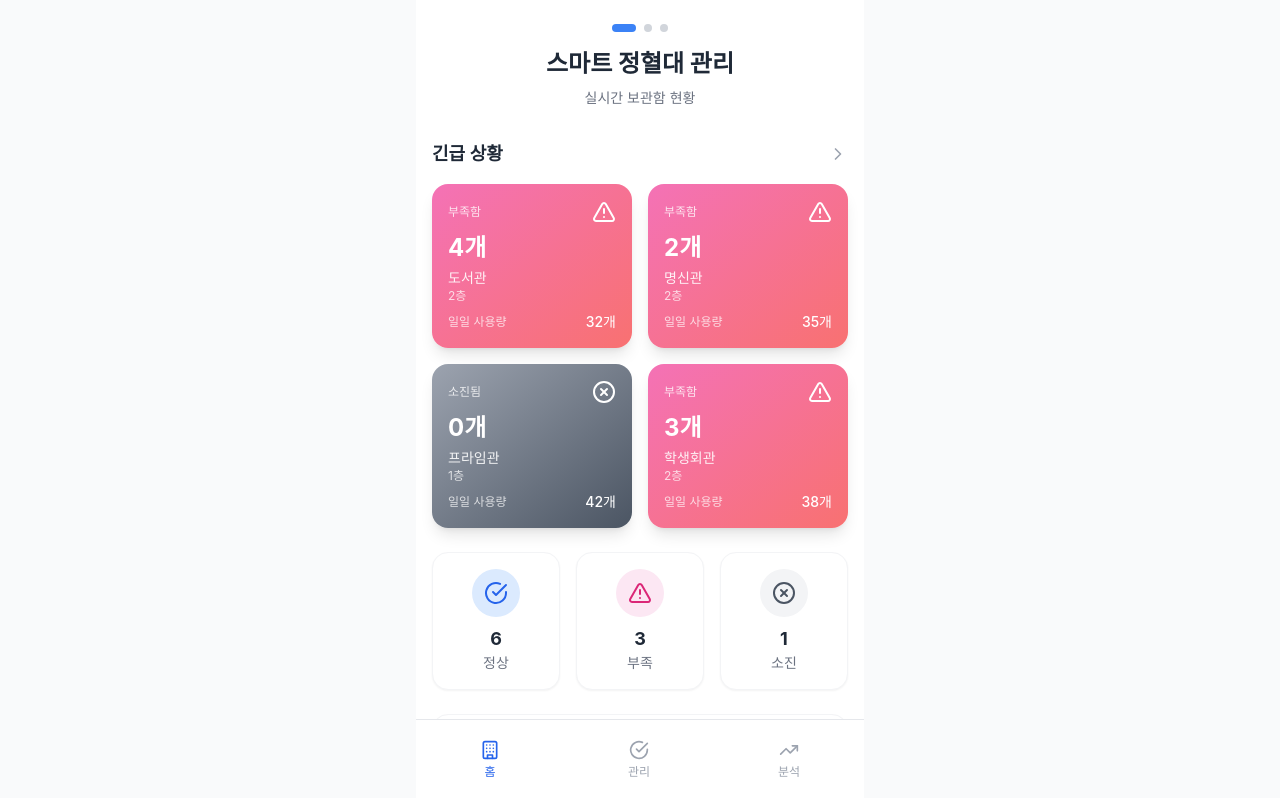
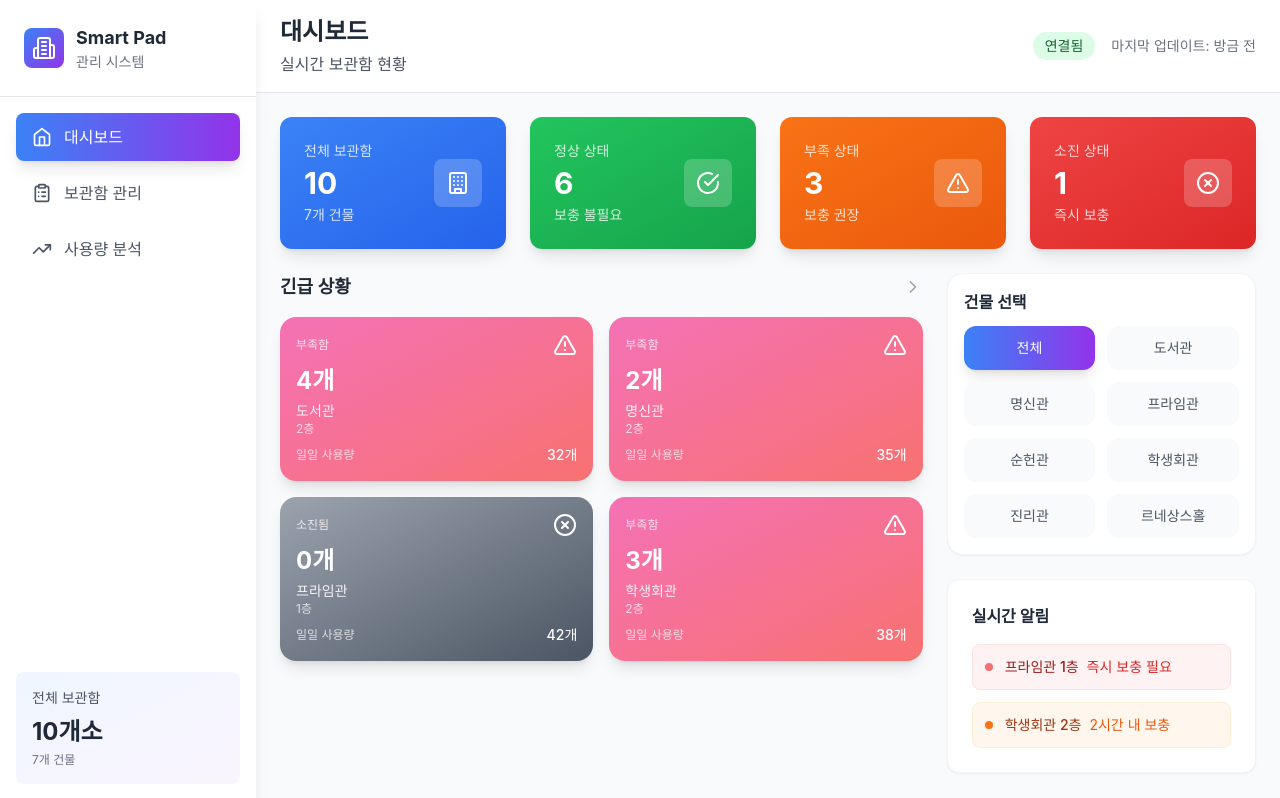
Before and after one commit to meit25/front, a React (Create React App) app in the folder smart-pad-dashboard/: page / in a window 1280 px wide. Shown: the top 798 px of the page. Built offline with nearby package versions, Linux system fonts and the light colour scheme.

Commit message:
ui 웹처럼 수정
front 수정

```diff
--- a/smart-pad-dashboard/src/App.js
+++ b/smart-pad-dashboard/src/App.js
@@ -1,10 +1,10 @@
 import React, { useState } from 'react';
-import { Navigation } from './components/layout';
+import { Sidebar } from './components/layout';
 import { HomePage, ManagePage, AnalysisPage } from './components/pages';
 import { useStorageData } from './hooks';
 
 const App = () => {
-  const [currentPage, setCurrentPage] = useState(1);
+  const [currentPage, setCurrentPage] = useState('dashboard');
   const [selectedBuilding, setSelectedBuilding] = useState('all');
   const { storageData } = useStorageData();
 
@@ -12,45 +12,69 @@ const App = () => {
     ? storageData
     : storageData.filter(item => item.building === selectedBuilding);
 
+  const renderContent = () => {
+    switch(currentPage) {
+      case 'dashboard':
         return (
-    <div className="min-h-screen bg-gray-50">
-      <div className="max-w-md mx-auto bg-white min-h-screen">
-        {/* 페이지 인디케이터 */}
-        <div className="flex justify-center pt-6 pb-4">
-          <div className="flex gap-2">
-            {[1, 2, 3].map((page) => (
-              <button
-                key={page}
-                onClick={() => setCurrentPage(page)}
-                className={`w-2 h-2 rounded-full transition-all ${
-                  currentPage === page ? 'bg-blue-500 w-6' : 'bg-gray-300'
-                }`}
-              />
-            ))}
-          </div>
-        </div>
-
-        {/* 컨텐츠 */}
-        <div className="px-4 pb-20">
-          {currentPage === 1 && (
           <HomePage
             storageData={storageData}
             filteredData={filteredData}
             selectedBuilding={selectedBuilding}
             setSelectedBuilding={setSelectedBuilding}
           />
-          )}
-          {currentPage === 2 && (
+        );
+      case 'manage':
+        return (
           <ManagePage
             filteredData={filteredData}
             selectedBuilding={selectedBuilding}
+            setSelectedBuilding={setSelectedBuilding}
           />
-          )}
-          {currentPage === 3 && <AnalysisPage />}
+        );
+      case 'analysis':
+        return <AnalysisPage />;
+      default:
+        return <HomePage />;
+    }
+  };
+
+  return (
+    <div className="flex min-h-screen bg-gray-50">
+      {/* 사이드바 */}
+      <Sidebar currentPage={currentPage} setCurrentPage={setCurrentPage} />
+
+      {/* 메인 컨텐츠 */}
+      <div className="flex-1 ml-64">
+        {/* 상단 헤더 */}
+        <header className="bg-white border-b border-gray-200 px-6 py-4">
+          <div className="flex items-center justify-between">
+            <div>
+              <h1 className="text-2xl font-bold text-gray-800">
+                {currentPage === 'dashboard' ? '대시보드' :
+                 currentPage === 'manage' ? '보관함 관리' :
+                 currentPage === 'analysis' ? '사용량 분석' : '대시보드'}
+              </h1>
+              <p className="text-gray-600 mt-1">
+                {currentPage === 'dashboard' ? '실시간 보관함 현황' :
+                 currentPage === 'manage' ? '보관함 상세 정보 및 관리' :
+                 currentPage === 'analysis' ? '데이터 분석 및 통계' : ''}
+              </p>
             </div>
+            <div className="flex items-center gap-4">
+              <div className="bg-green-100 text-green-800 px-3 py-1 rounded-full text-sm font-medium">
+                연결됨
+              </div>
+              <div className="text-sm text-gray-500">
+                마지막 업데이트: 방금 전
+              </div>
+            </div>
+          </div>
+        </header>
 
-        {/* 하단 네비게이션 */}
-        <Navigation currentPage={currentPage} setCurrentPage={setCurrentPage} />
+        {/* 페이지 컨텐츠 */}
+        <main className="p-6">
+          {renderContent()}
+        </main>
       </div>
     </div>
   );
--- /dev/null
+++ b/smart-pad-dashboard/src/components/layout/Sidebar.jsx
@@ -0,0 +1,59 @@
+import React from 'react';
+import { Home, ClipboardList, TrendingUp, Settings, Building2 } from 'lucide-react';
+
+export const Sidebar = ({ currentPage, setCurrentPage }) => {
+  const menuItems = [
+    { id: 'dashboard', name: '대시보드', icon: Home },
+    { id: 'manage', name: '보관함 관리', icon: ClipboardList },
+    { id: 'analysis', name: '사용량 분석', icon: TrendingUp },
+  ];
+
+  return (
+    <div className="fixed left-0 top-0 h-full w-64 bg-white shadow-lg z-50">
+      {/* 헤더 */}
+      <div className="p-6 border-b border-gray-200">
+        <div className="flex items-center gap-3">
+          <div className="w-10 h-10 bg-gradient-to-br from-blue-500 to-purple-600 rounded-lg flex items-center justify-center">
+            <Building2 className="w-6 h-6 text-white" />
+          </div>
+          <div>
+            <h1 className="text-lg font-bold text-gray-800">Smart Pad</h1>
+            <p className="text-sm text-gray-500">관리 시스템</p>
+          </div>
+        </div>
+      </div>
+
+      {/* 메뉴 */}
+      <nav className="p-4">
+        <div className="space-y-2">
+          {menuItems.map((item) => {
+            const Icon = item.icon;
+            return (
+              <button
+                key={item.id}
+                onClick={() => setCurrentPage(item.id)}
+                className={`w-full flex items-center gap-3 px-4 py-3 rounded-lg transition-all ${
+                  currentPage === item.id
+                    ? 'bg-gradient-to-r from-blue-500 to-purple-600 text-white shadow-lg'
+                    : 'text-gray-600 hover:bg-gray-50'
+                }`}
+              >
+                <Icon className="w-5 h-5" />
+                <span className="font-medium">{item.name}</span>
+              </button>
+            );
+          })}
+        </div>
+      </nav>
+
+      {/* 하단 정보 */}
+      <div className="absolute bottom-4 left-4 right-4">
+        <div className="bg-gradient-to-br from-blue-50 to-purple-50 rounded-lg p-4">
+          <div className="text-sm text-gray-600 mb-2">전체 보관함</div>
+          <div className="text-2xl font-bold text-gray-800">10개소</div>
+          <div className="text-xs text-gray-500 mt-1">7개 건물</div>
+        </div>
+      </div>
+    </div>
+  );
+};
--- a/smart-pad-dashboard/src/components/layout/index.js
+++ b/smart-pad-dashboard/src/components/layout/index.js
@@ -1,3 +1,5 @@
 // src/components/layout/index.js
 export { Header } from './Header';
 export { Navigation } from './Navigation';
+// src/components/layout/index.js에 추가
+export { Sidebar } from './Sidebar';
--- a/smart-pad-dashboard/src/components/pages/HomePage.jsx
+++ b/smart-pad-dashboard/src/components/pages/HomePage.jsx
@@ -1,21 +1,50 @@
 import React from 'react';
-import { Header } from '../layout';
 import { EmergencyStatus, OverallStatus, BuildingSelector } from '../sections';
 
 export const HomePage = ({ storageData, filteredData, selectedBuilding, setSelectedBuilding }) => {
   return (
     <div className="space-y-6">
-      <Header
-        title="스마트 정혈대 관리"
-        subtitle="실시간 보관함 현황"
-      />
+      {/* 상단 통계 카드들 */}
+      <div className="grid grid-cols-1 md:grid-cols-4 gap-6">
+        <OverallStatus storageData={storageData} />
+      </div>
 
-      <EmergencyStatus filteredData={filteredData} />
-      <OverallStatus storageData={storageData} />
-      <BuildingSelector
-        selectedBuilding={selectedBuilding}
-        setSelectedBuilding={setSelectedBuilding}
-      />
+      {/* 메인 컨텐츠 그리드 */}
+      <div className="grid grid-cols-1 xl:grid-cols-3 gap-6">
+        {/* 왼쪽: 긴급상황 (2/3 영역) */}
+        <div className="xl:col-span-2">
+          <EmergencyStatus filteredData={filteredData} />
+        </div>
+
+        {/* 오른쪽: 컨트롤 패널 (1/3 영역) */}
+        <div className="xl:col-span-1 space-y-6">
+          <BuildingSelector
+            selectedBuilding={selectedBuilding}
+            setSelectedBuilding={setSelectedBuilding}
+          />
+
+          {/* 실시간 알림 */}
+          <div className="bg-white rounded-xl shadow-sm border border-gray-100 p-6">
+            <h3 className="font-semibold text-gray-800 mb-4">실시간 알림</h3>
+            <div className="space-y-3">
+              <div className="flex items-center gap-3 p-3 bg-red-50 rounded-lg border border-red-100">
+                <div className="w-2 h-2 bg-red-500 rounded-full animate-pulse"></div>
+                <div className="text-sm">
+                  <span className="font-medium text-red-800">프라임관 1층</span>
+                  <span className="text-red-600 ml-2">즉시 보충 필요</span>
+                </div>
+              </div>
+              <div className="flex items-center gap-3 p-3 bg-orange-50 rounded-lg border border-orange-100">
+                <div className="w-2 h-2 bg-orange-500 rounded-full"></div>
+                <div className="text-sm">
+                  <span className="font-medium text-orange-800">학생회관 2층</span>
+                  <span className="text-orange-600 ml-2">2시간 내 보충</span>
+                </div>
+              </div>
+            </div>
+          </div>
+        </div>
+      </div>
     </div>
   );
 };
--- a/smart-pad-dashboard/src/components/sections/OverallStatus.jsx
+++ b/smart-pad-dashboard/src/components/sections/OverallStatus.jsx
@@ -1,42 +1,66 @@
 import React from 'react';
-import { CheckCircle, AlertTriangle, XCircle } from 'lucide-react';
+import { CheckCircle, AlertTriangle, XCircle, Building } from 'lucide-react';
 import { getStorageStats } from '../../utils/statusUtils';
 
 export const OverallStatus = ({ storageData }) => {
-  const { normalBoxes, lowBoxes, emptyBoxes } = getStorageStats(storageData);
+  const { totalBoxes, normalBoxes, lowBoxes, emptyBoxes } = getStorageStats(storageData);
 
-  const statusItems = [
+  const statusCards = [
     {
-      icon: <CheckCircle className="w-6 h-6 text-blue-600" />,
-      count: normalBoxes,
-      label: '정상',
-      bgColor: 'bg-blue-100'
+      title: '전체 보관함',
+      value: totalBoxes,
+      subtitle: '7개 건물',
+      icon: Building,
+      color: 'bg-gradient-to-br from-blue-500 to-blue-600',
+      textColor: 'text-white'
     },
     {
-      icon: <AlertTriangle className="w-6 h-6 text-pink-600" />,
-      count: lowBoxes,
-      label: '부족',
-      bgColor: 'bg-pink-100'
+      title: '정상 상태',
+      value: normalBoxes,
+      subtitle: '보충 불필요',
+      icon: CheckCircle,
+      color: 'bg-gradient-to-br from-green-500 to-green-600',
+      textColor: 'text-white'
     },
     {
-      icon: <XCircle className="w-6 h-6 text-gray-600" />,
-      count: emptyBoxes,
-      label: '소진',
-      bgColor: 'bg-gray-100'
+      title: '부족 상태',
+      value: lowBoxes,
+      subtitle: '보충 권장',
+      icon: AlertTriangle,
+      color: 'bg-gradient-to-br from-orange-500 to-orange-600',
+      textColor: 'text-white'
+    },
+    {
+      title: '소진 상태',
+      value: emptyBoxes,
+      subtitle: '즉시 보충',
+      icon: XCircle,
+      color: 'bg-gradient-to-br from-red-500 to-red-600',
+      textColor: 'text-white'
     }
   ];
 
   return (
-    <div className="grid grid-cols-3 gap-4">
-      {statusItems.map((item, index) => (
-        <div key={index} className="bg-white rounded-2xl p-4 shadow-sm border border-gray-100 text-center">
-          <div className={`w-12 h-12 ${item.bgColor} rounded-full flex items-center justify-center mx-auto mb-2`}>
-            {item.icon}
+    <>
+      {statusCards.map((card, index) => {
+        const Icon = card.icon;
+        return (
+          <div key={index} className={`${card.color} rounded-xl p-6 ${card.textColor} shadow-lg`}>
+            <div className="flex items-center justify-between">
+              <div className="flex-1">
+                <p className="text-sm opacity-80 mb-1">{card.title}</p>
+                <p className="text-3xl font-bold mb-1">{card.value}</p>
+                <p className="text-sm opacity-80">{card.subtitle}</p>
+              </div>
+              <div className="ml-4">
+                <div className="w-12 h-12 bg-white bg-opacity-20 rounded-lg flex items-center justify-center">
+                  <Icon className="w-6 h-6" />
+                </div>
+              </div>
+            </div>
           </div>
-          <div className="text-lg font-bold text-gray-800">{item.count}</div>
-          <div className="text-sm text-gray-500">{item.label}</div>
-        </div>
-      ))}
-    </div>
+        );
+      })}
+    </>
   );
 };
```
Also changed, not shown: smart-pad-dashboard/src/components/pages/ManagePage.jsx (+21 -6 lines), smart-pad-dashboard/src/components/sections/BuildingSelector.jsx (+25 -3 lines). Lines whose indentation alone changed are shown as unchanged.
